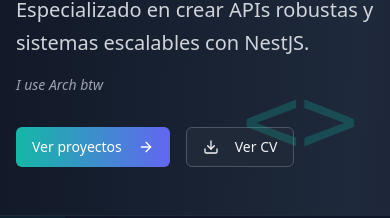
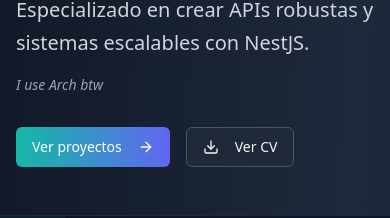
Before and after one commit to devEddu17x/portfolio, a Next.js app: page / in a window 390 px wide. Shown: the part 564-782 px from the top of the page. Built offline with nearby package versions, Linux system fonts and the light colour scheme.

Commit message:
feat: update HeroSection to improve accessibility of decorative elements for desktop

```diff
--- a/components/HeroSection.tsx
+++ b/components/HeroSection.tsx
@@ -109,8 +109,8 @@ export function HeroSection() {
                     </div>                </div>
             </div>
 
-            {/* Elementos decorativos <> */}
-            <div className="absolute bottom-44 right-8 md:bottom-20 md:left-32 md:right-auto opacity-25 text-8xl md:text-9xl lg:text-[10rem] font-mono text-teal-500 select-none pointer-events-none">
+            {/* Elementos decorativos <> - Solo visible en desktop */}
+            <div className="hidden md:block absolute bottom-44 right-8 md:bottom-20 md:left-32 md:right-auto opacity-25 text-8xl md:text-9xl lg:text-[10rem] font-mono text-teal-500 select-none pointer-events-none">
                 &lt;&gt;
             </div>
         </section>
```
